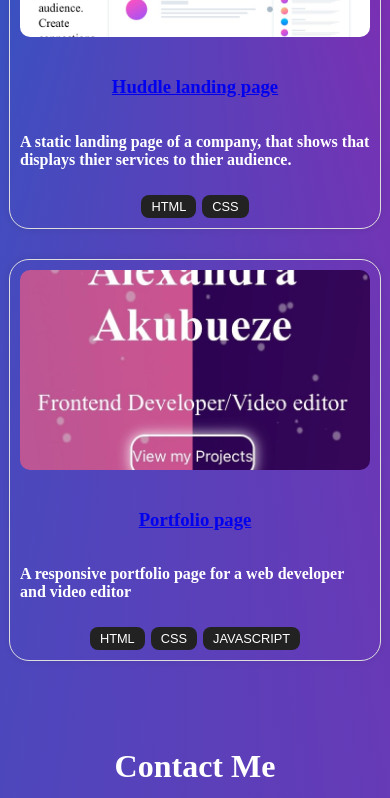
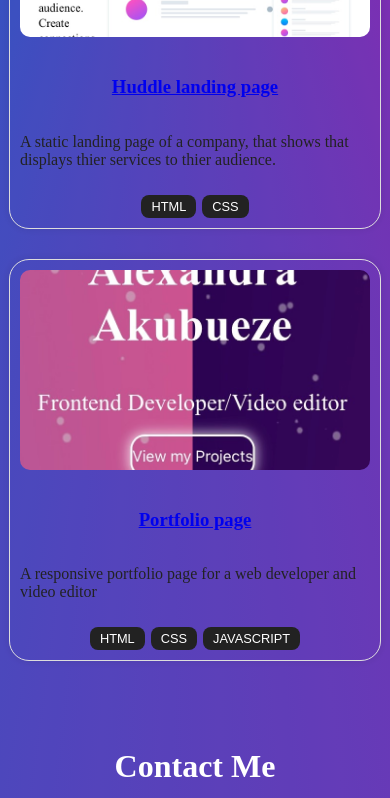
Before and after one commit to T3CHI3-HUE/alexandraakubueze, a plain HTML site: page index.html in a window 390 px wide. Shown: the part 1840-2638 px from the top of the page. Drawn offline with Linux system fonts and the light colour scheme.

Commit message:
Add files via upload

```diff
--- a/Alex.css
+++ b/Alex.css
@@ -266,7 +266,7 @@ section > div {
     width: 80%;               /* Make each project wider */
     max-width: 500px;
     height: 200%;
-    background-color: #f7f7f7;
+    background-color: transparent;
     padding: 20px;
     border: 1px solid #ddd;
     box-shadow: 0 0 10px rgba(0, 0, 0, 0.1);
@@ -278,11 +278,6 @@ section > div {
 }
 #project p {
     color: #333;
-}
-
-.project p {
-  font-weight: bold;
-  color: #fff;
 }
 
 .project img {
@@ -431,8 +426,4 @@ section > div {
     width: 28px;
     height: 28px;
   }
-  .project p {
-    font-weight: bold;
-    color: #fff;
-  }
 }
```
